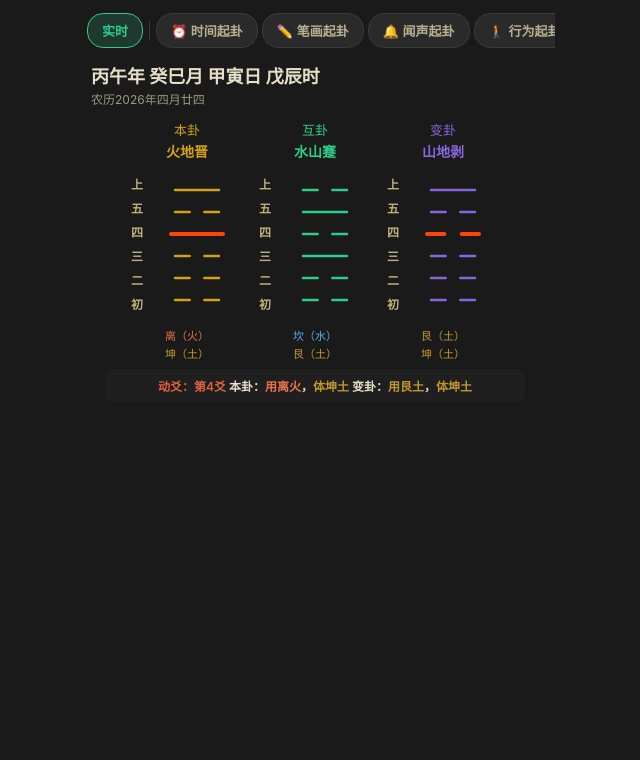
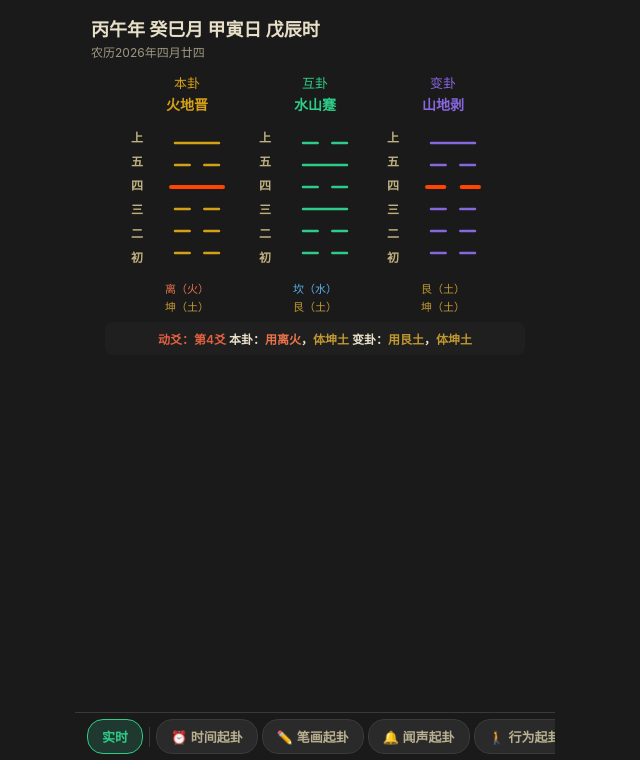
Before and after one commit to cheeryrayyy/plumPWA, a plain HTML site: page index.html in a window 1280 px wide. Shown: the part 40-800 px from the top of the page, without its empty margins (325-965 px from the left). Drawn offline with Linux system fonts and the light colour scheme.

Commit message:
方法标签栏移到动爻下方；添加顶部分隔线

```diff
--- a/css/style.css
+++ b/css/style.css
@@ -70,6 +70,8 @@ html, body {
     flex-shrink: 0;
     -webkit-overflow-scrolling: touch;
     scrollbar-width: none;
+    border-top: 1px solid var(--sep);
+    padding-bottom: calc(6px + var(--safe-bottom));
 }
 #tabBar::-webkit-scrollbar { display: none; }
 
@@ -110,7 +112,7 @@ html, body {
 /* ── Hex Section ─────────────────────────────────────── */
 #hexSection {
     flex: 1; overflow-y: auto;
-    padding: 8px 8px 120px;  /* bottom padding for panel */
+    padding: 8px 8px 12px;
     display: flex; flex-direction: column; align-items: center;
 }
 #hexGrid {
--- a/index.html
+++ b/index.html
@@ -21,9 +21,6 @@
                 <button id="refToggle" class="title-btn">速查</button>
             </div>
         </header>
-
-        <!-- 标签栏 -->
-        <nav id="tabBar"></nav>
 
         <!-- 四柱信息 -->
         <section id="infoSection">
@@ -68,6 +65,9 @@
             <div id="tiYongRow" class="tiyong-text"></div>
         </main>
 
+        <!-- 标签栏 -->
+        <nav id="tabBar"></nav>
+
         <!-- 方法面板（底部滑入） -->
         <aside id="methodPanel">
             <div id="panelContent"></div>
```
